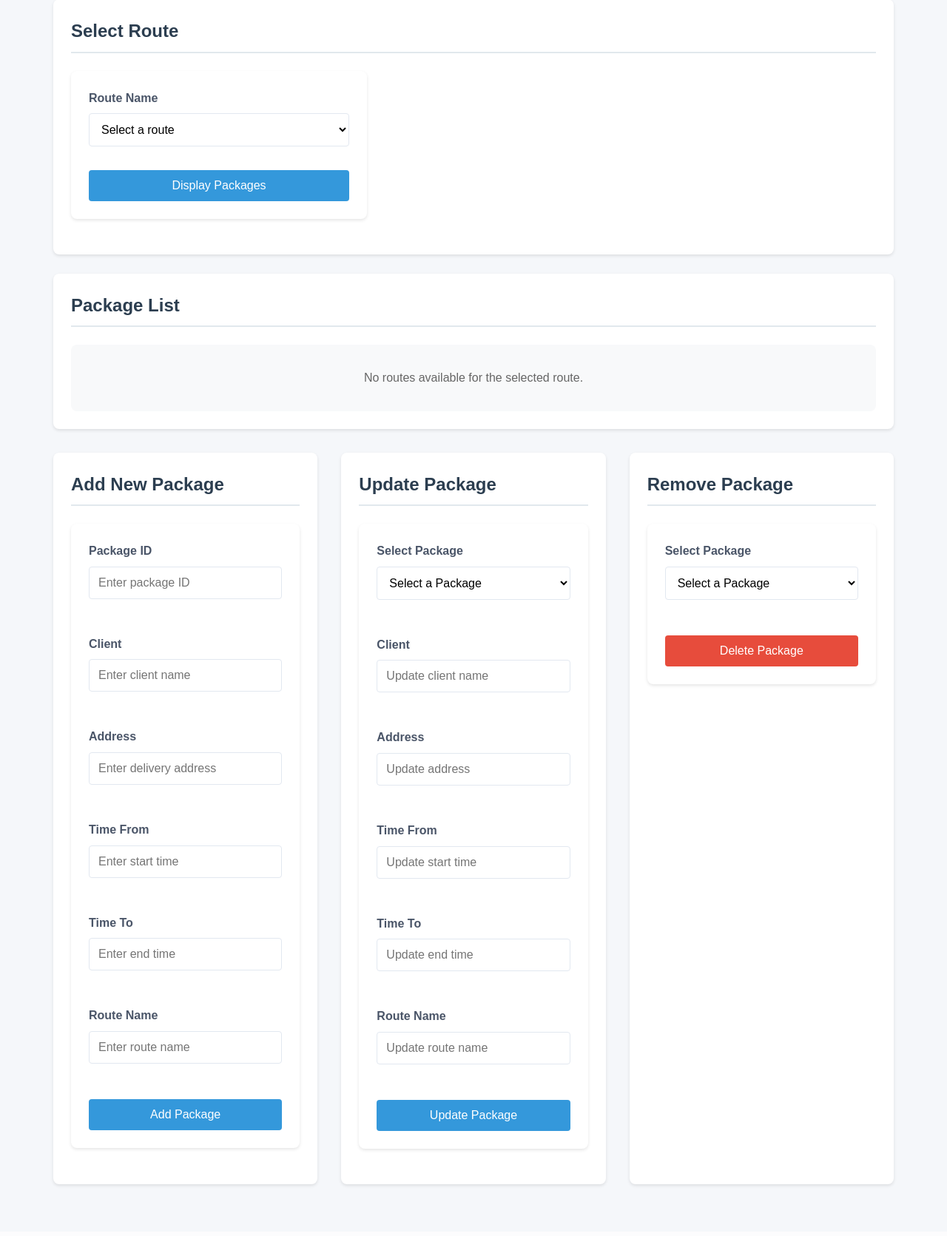
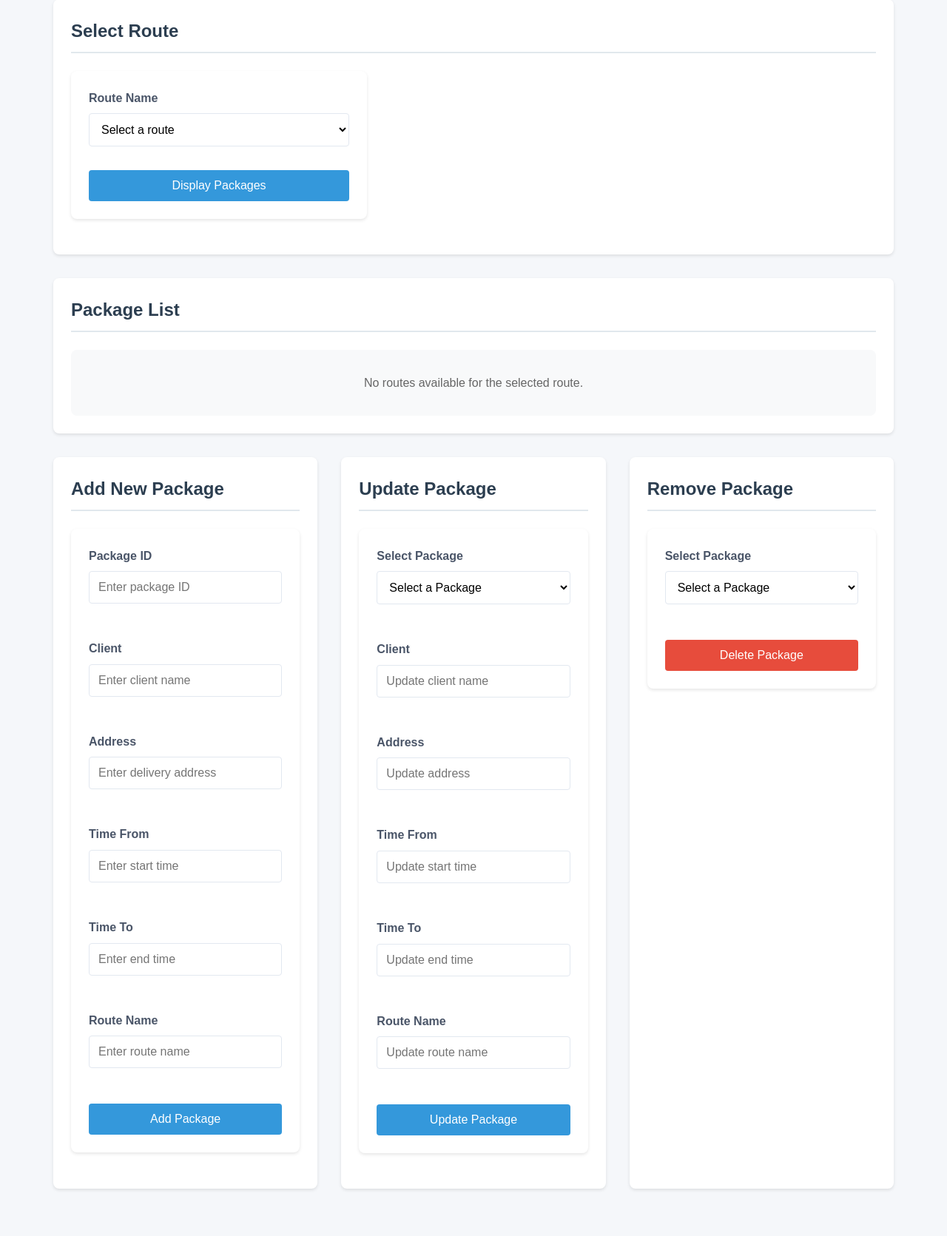
Before and after one commit to MartinsViksna/ProjektLab, a Flask app: page /edit_packages in a window 1280 px wide. Shown: the part 156-1827 px from the top of the page at 74% size. Before the commit the page ends 1761 px from the top, so only its background shows below. Run offline with Flask 3, Linux system fonts and the light colour scheme; a user stored in the database is signed in.

Commit message:
fixing ui bugs

```diff
--- a/static/dashstyle.css
+++ b/static/dashstyle.css
@@ -143,10 +143,11 @@
     display: grid;
     grid-template-columns: repeat(auto-fit, minmax(300px, 1fr));
     gap: 2rem;
-    margin-top: 2rem;
+
 }
 
 .dashboard-card {
+    margin-top: 2rem;
     background: white;
     padding: 1.5rem;
     border-radius: 8px;
--- a/templates/display_route.html
+++ b/templates/display_route.html
@@ -61,13 +61,11 @@
                 <button type="submit" class="primary-button">Display Route</button>
             </form>
         </section>
-        <br>
         <!-- Map Section -->
         <section class="dashboard-card map-section">
             <h2>Route Map Visualization</h2>
             <div id="map"></div>
         </section>
-        <br>
 
         <!-- Route Details Table -->
         <section class="dashboard-card">
--- a/templates/edit_packages.html
+++ b/templates/edit_packages.html
@@ -37,7 +37,6 @@
                 <button type="submit" class="primary-button">Display Packages</button>
             </form>
         </section>
-        <br>
 
         <!-- Packages Table Section -->
         <section class="dashboard-card">
```
